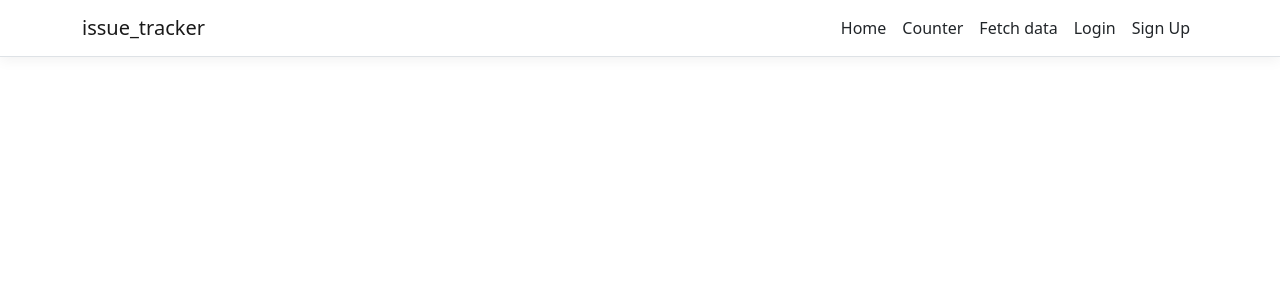
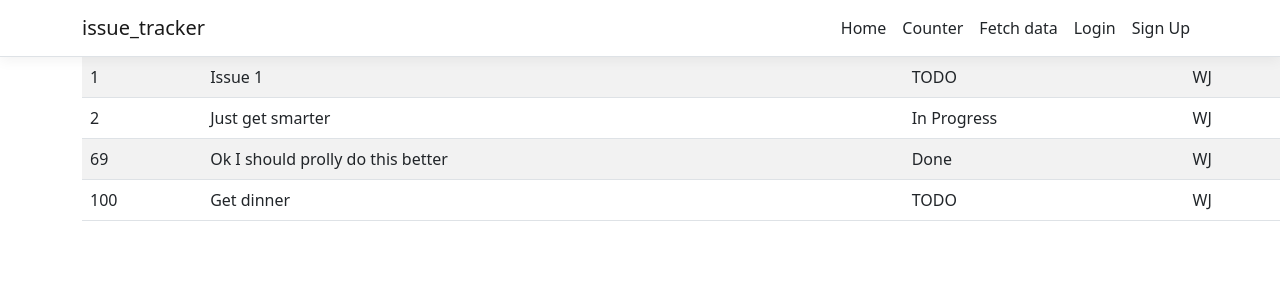
Before and after one commit to Jaee-C/planify, a React (Create React App) app in the folder client/: page /backlog in a window 1280 px wide. Shown: the top 300 px of the page. Built offline with nearby package versions, Linux system fonts and the light colour scheme.

Commit message:
implemented drag and drop

```diff
--- a/client/package.json
+++ b/client/package.json
@@ -3,6 +3,8 @@
   "version": "0.1.0",
   "private": true,
   "dependencies": {
+    "@emotion/react": "^11.9.3",
+    "@emotion/styled": "^11.9.3",
     "@fortawesome/fontawesome-svg-core": "^6.1.1",
     "@fortawesome/free-brands-svg-icons": "^6.1.1",
     "@fortawesome/free-regular-svg-icons": "^6.1.1",
@@ -12,6 +14,7 @@
     "formik": "^2.2.9",
     "jquery": "^3.6.0",
     "react": "^18.1.0",
+    "react-beautiful-dnd": "^13.1.0",
     "react-dom": "^18.1.0",
     "react-router-bootstrap": "^0.26.1",
     "react-router-dom": "^6.3.0",
--- a/client/src/AppRoutes.js
+++ b/client/src/AppRoutes.js
@@ -3,6 +3,7 @@ import { FetchData } from "./components/FetchData";
 import { Home } from "./components/Home";
 import Login from "./pages/Login";
 import Signup from "./pages/Signup";
+import Backlog from "./pages/Backlog";
 
 const AppRoutes = [
   {
@@ -24,6 +25,10 @@ const AppRoutes = [
   {
     path: '/fetch-data',
     element: <FetchData />
+  },
+  {
+    path: '/backlog',
+    element: <Backlog />
   }
 ];
 
--- /dev/null
+++ b/client/src/pages/Backlog/Issue.js
@@ -0,0 +1,24 @@
+import React from "react";
+import { Draggable } from "react-beautiful-dnd";
+
+import TableCell from "./TableCell";
+
+const Issue = ({ issue, index, isDragging }) => (
+  <Draggable draggableId={issue.id.toString()} index={index} style={{width:"100%"}}>
+    {(provided, snapshot) => (
+      <tr
+        key={issue.id}
+        {...provided.draggableProps}
+        {...provided.dragHandleProps}
+        ref={provided.innerRef}
+      >
+        <TableCell isDragging={isDragging}>{issue.id}</TableCell>
+        <TableCell isDragging={isDragging}>{issue.title}</TableCell>
+        <TableCell isDragging={isDragging}>{issue.status}</TableCell>
+        <TableCell isDragging={isDragging}>{issue.assignee}</TableCell>
+      </tr>
+    )}
+  </Draggable>
+);
+
+export default Issue;
--- /dev/null
+++ b/client/src/pages/Backlog/IssueList.js
@@ -0,0 +1,36 @@
+import React from "react";
+import { Table } from "reactstrap";
+import { Droppable } from "react-beautiful-dnd";
+
+import Issue from "./Issue";
+
+const IssueList = ({ issues, isDragging }) => {
+  return (
+    <Droppable droppableId="backlogTable" style={{ width: "100%" }}>
+      {(provided) => (
+        <Table
+          innerRef={provided.innerRef}
+          {...provided.droppableProps}
+          hover
+          striped
+          layout="auto"
+          style={{ tableLayout: "auto", width: "1200px" }}
+        >
+          <tbody>
+            {issues.map((issue, index) => (
+              <Issue
+                key={issue.id}
+                issue={issue}
+                index={index}
+                isDragging={isDragging}
+              />
+            ))}
+            {provided.placeholder}
+          </tbody>
+        </Table>
+      )}
+    </Droppable>
+  );
+};
+
+export default IssueList;
--- /dev/null
+++ b/client/src/pages/Backlog/TableCell.js
@@ -0,0 +1,65 @@
+import React from "react";
+
+class TableCell extends React.Component {
+  ref;
+
+  getSnapshotBeforeUpdate(prevProps) {
+    if (!this.ref) {
+      return null;
+    }
+
+    const isDragStarting = this.props.isDragging && !prevProps.isDragging;
+
+    if (!isDragStarting) {
+      return null;
+    }
+
+    const { width, height } = this.ref.getBoundingClientRect();
+
+    const snapshot = {
+      width,
+      height,
+    };
+
+    return snapshot;
+  }
+
+  componentDidUpdate(prevProps, prevState, snapshot) {
+    const ref = this.ref;
+    if (!ref) {
+      return;
+    }
+
+    if (snapshot) {
+      if (ref.style.width === snapshot.width) {
+        return;
+      }
+      ref.style.width = `${snapshot.width}px`;
+      ref.style.height = `${snapshot.height}px`;
+      return;
+    }
+
+    if (this.props.isDragOccurring) {
+      return;
+    }
+
+    // inline styles not applied
+    if (ref.style.width == null) {
+      return;
+    }
+
+    // no snapshot and drag is finished - clear the inline styles
+    ref.style.removeProperty("height");
+    ref.style.removeProperty("width");
+  }
+
+  setRef = (ref) => {
+    this.ref = ref;
+  };
+
+  render() {
+    return <td ref={this.setRef}>{this.props.children}</td>;
+  }
+}
+
+export default TableCell;
--- /dev/null
+++ b/client/src/pages/Backlog/index.js
@@ -0,0 +1,46 @@
+import React, { useState } from "react";
+import { Container } from "reactstrap";
+import { DragDropContext } from "react-beautiful-dnd";
+
+import IssueList from "./IssueList";
+import reorder from "../../utils/reorder";
+import { issues } from "./issue-data";
+
+const Backlog = () => {
+  const [allIssues, setIssues] = useState(issues);
+  const [isDragging, setDragging] = useState(false);
+
+  // Dimension Locking
+  const onBeforeDragStart = () => {
+    setDragging(true);
+  }
+
+  const onDragEnd = result => {
+    setDragging(false);
+
+    // dropped outside the list
+    if (
+      !result.destination ||
+      result.destination.index === result.source.index
+    ) {
+      return;
+    }
+
+    // no movement
+    if (result.destination.index === result.source.index) {
+      return;
+    }
+    const newIssues = reorder(allIssues, result.source.index, result.destination.index);
+    setIssues([...newIssues]);
+  }
+
+  return (
+    <Container>
+      <DragDropContext onDragEnd={onDragEnd} onBeforeDragStart={onBeforeDragStart}>
+        <IssueList issues={allIssues} isDragging={isDragging} />
+      </DragDropContext>
+    </Container>
+  );
+}
+
+export default Backlog;
--- /dev/null
+++ b/client/src/pages/Backlog/issue-data.js
@@ -0,0 +1,26 @@
+export const issues = [
+  {
+    id: 1,
+    title: "Issue 1",
+    status: "TODO",
+    assignee: "WJ",
+  },
+  {
+    id: 2,
+    title: "Just get smarter",
+    status: "In Progress",
+    assignee: "WJ",
+  },
+  {
+    id: 69,
+    title: "Ok I should prolly do this better",
+    status: "Done",
+    assignee: "WJ",
+  },
+  {
+    id: 100,
+    title: "Get dinner",
+    status: "TODO",
+    assignee: "WJ",
+  }
+];
--- /dev/null
+++ b/client/src/utils/reorder.js
@@ -0,0 +1,10 @@
+// a little function to help us with reordering the result
+const reorder = (list, startIndex, endIndex)=> {
+  const result = Array.from(list);
+  const removed = result.splice(startIndex, 1)[0];
+  result.splice(endIndex, 0, removed);
+
+  return result;
+};
+
+export default reorder;
```
Also changed, not shown: 1 other file (tests, documents, lock files or other folders).
